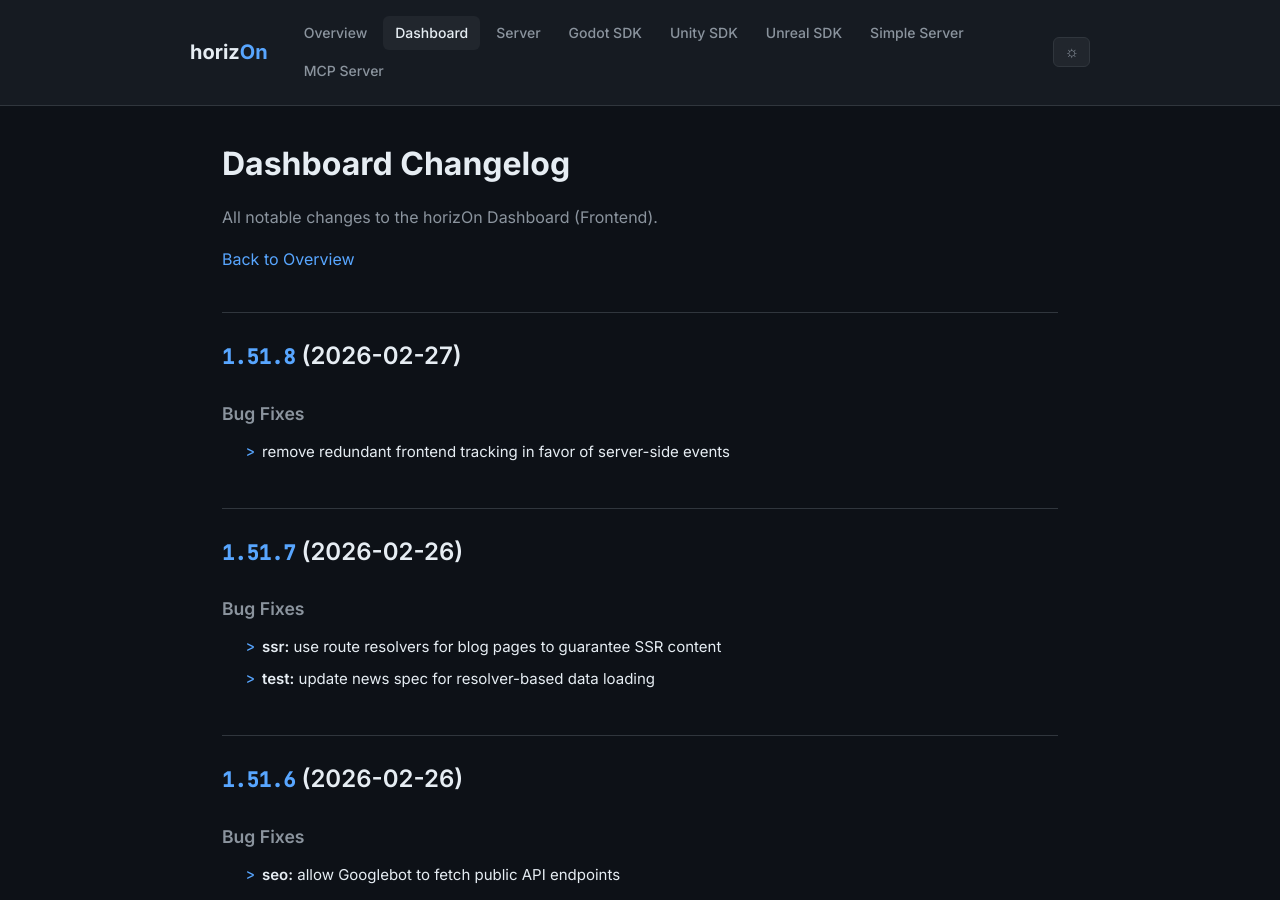
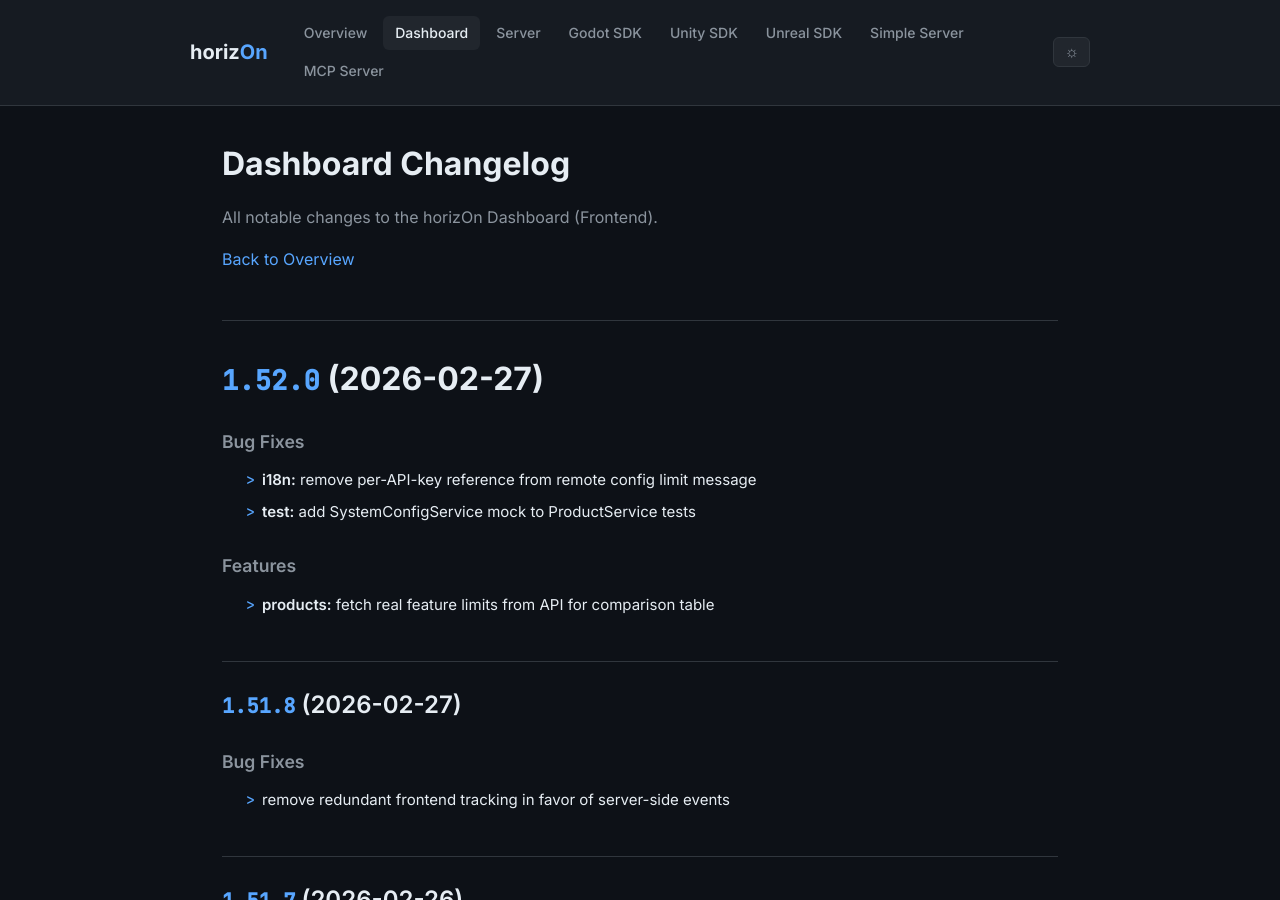
Before and after one commit to ProjectMakersDE/horizOn-Changelog, a Jekyll site: the page built from dashboard-changelog.md, in a window 1280 px wide and 900 px high. Built offline with Jekyll 4.4.1, drawn with Linux system fonts in a browser that asks for light colours.

Commit message:
chore: sync changelogs [skip ci]

```diff
--- a/dashboard-changelog.md
+++ b/dashboard-changelog.md
@@ -8,6 +8,19 @@ title: Dashboard Changelog
 All notable changes to the horizOn Dashboard (Frontend).
 
 [Back to Overview](.)
+
+# [1.52.0](https://github.com/ProjectMakersDE/horizOn-Dashboard/compare/v1.51.8...v1.52.0) (2026-02-27)
+
+
+### Bug Fixes
+
+* **i18n:** remove per-API-key reference from remote config limit message ([0ce5ed8](https://github.com/ProjectMakersDE/horizOn-Dashboard/commit/0ce5ed8c1b0347cd4aa5bb9009ef661d3c516088))
+* **test:** add SystemConfigService mock to ProductService tests ([5ac3275](https://github.com/ProjectMakersDE/horizOn-Dashboard/commit/5ac3275473bedb47cbbcbd77df61c88f3f4b51a8))
+
+
+### Features
+
+* **products:** fetch real feature limits from API for comparison table ([341980b](https://github.com/ProjectMakersDE/horizOn-Dashboard/commit/341980b6eb188fd83df22e2ee8dd6a391d7c987a))
 
 ## [1.51.8](https://github.com/ProjectMakersDE/horizOn-Dashboard/compare/v1.51.7...v1.51.8) (2026-02-27)
 
```
Also changed, not shown: index.md (+1 -1 lines).
